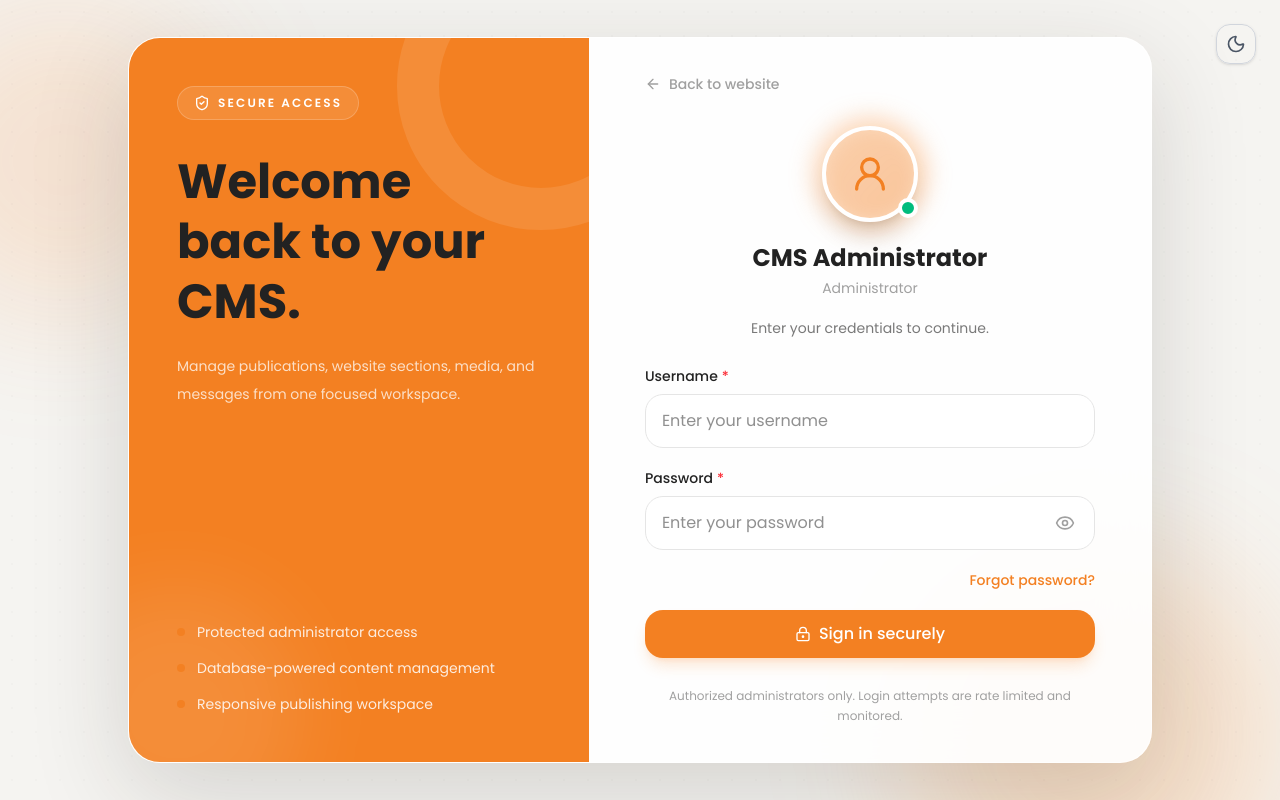
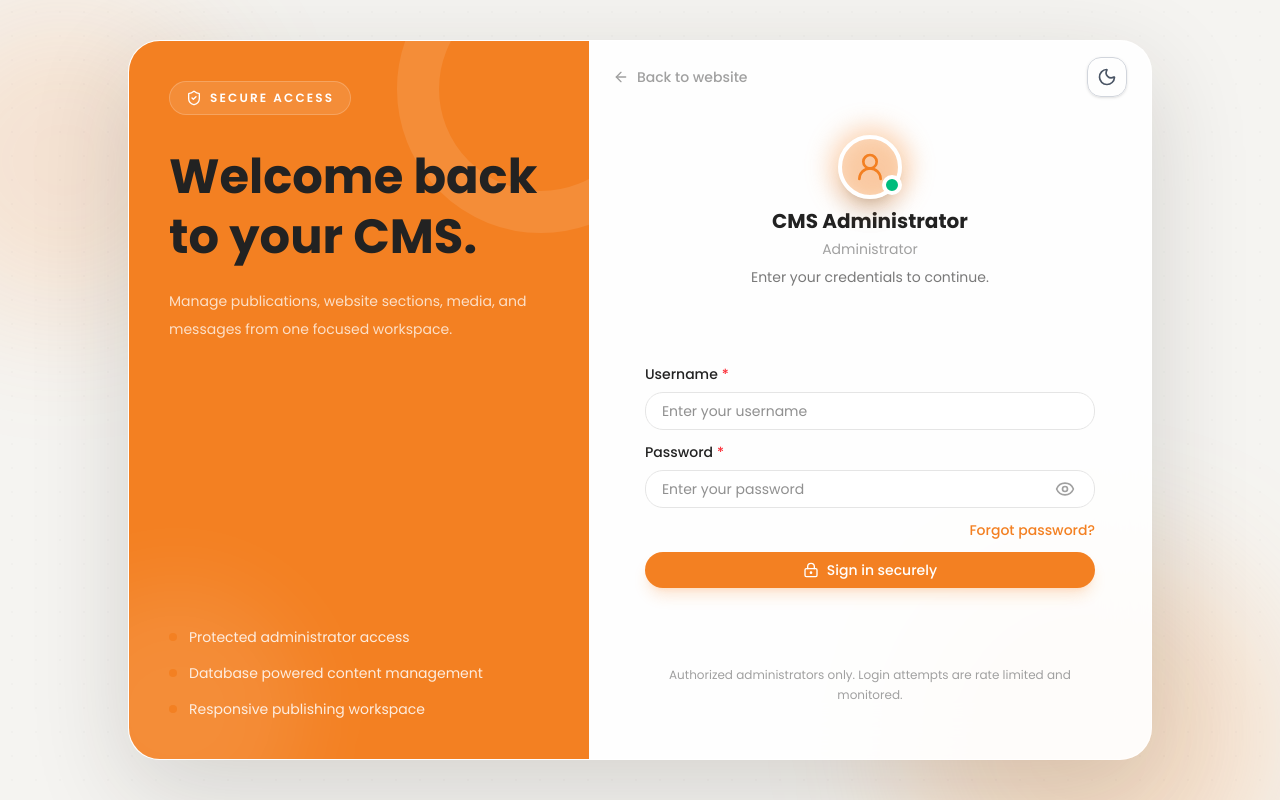
Before and after one commit to AbdulhayMuslim/zia-ashna-website, a Next.js app: page /admin/login in a window 1280 px wide. Built offline with nearby package versions, Linux system fonts and the light colour scheme; no server answers.

Commit message:
login page and reset password page ui and themetoggle location optimized and made responsive

```diff
--- a/next.config.mjs
+++ b/next.config.mjs
@@ -9,7 +9,10 @@ const nextConfig = {
   images: {
     remotePatterns,
     // Uploaded images use version query parameters to refresh cached avatars.
-    localPatterns: [{ pathname: "/uploads/**" }],
+    localPatterns: [
+      { pathname: "/images/**" },
+      { pathname: "/uploads/**" },
+    ],
   },
   async headers() {
     return [
--- a/src/app/admin/login/page.js
+++ b/src/app/admin/login/page.js
@@ -46,7 +46,8 @@ export default function LoginPage() {
     const refreshWhenVisible = () => {
       if (document.visibilityState === "visible") loadProfile();
     };
-    const channel = typeof BroadcastChannel === "undefined"
+    const channel =
+      typeof BroadcastChannel === "undefined"
         ? null
         : new BroadcastChannel("admin-profile");
     channel?.addEventListener("message", loadProfile);
@@ -92,7 +93,7 @@ export default function LoginPage() {
   const imageUrl = avatarFailed ? "" : avatarSource(profile);
 
   return (
-    <main className="relative flex min-h-dvh w-full items-center justify-center overflow-hidden bg-[#f5f4f1] px-4 py-8 dark:bg-gray-950 sm:px-6">
+    <main className="relative flex h-dvh w-full items-center justify-center overflow-hidden bg-[#f5f4f1] p-2 dark:bg-gray-950 sm:p-4">
       <div
         aria-hidden="true"
         className="absolute -left-24 top-0 h-80 w-80 rounded-full bg-brand-primary/15 blur-3xl"
@@ -110,12 +111,8 @@ export default function LoginPage() {
         }}
       />
 
-      <div className="absolute right-4 top-4 z-20 sm:right-6 sm:top-6">
-        <ThemeToggle />
-      </div>
-
-      <section className="relative z-10 grid w-full max-w-5xl overflow-hidden rounded-[2rem] border border-white/70 bg-white/90 shadow-[0_30px_100px_rgba(36,32,27,0.16)] backdrop-blur-xl dark:border-white/10 dark:bg-gray-900/90 dark:shadow-black/40 md:grid-cols-[0.9fr_1.1fr]">
-        <div className="relative hidden min-h-[650px] overflow-hidden bg-brand-primary p-10 text-white md:flex md:flex-col md:justify-between lg:p-12">
+      <section className="relative z-10 grid h-full max-h-[90dvh] min-h-0 w-full max-w-5xl overflow-hidden rounded-2xl border border-white/70 bg-white/90 shadow-[0_30px_100px_rgba(36,32,27,0.16)] backdrop-blur-xl dark:border-white/10 dark:bg-gray-900/90 dark:shadow-black/40 sm:rounded-[2rem] md:grid-cols-[0.9fr_1.1fr]">
+        <div className="relative hidden h-full min-h-0 overflow-hidden bg-brand-primary p-6 text-white md:flex md:flex-col md:justify-between lg:p-10">
           <div
             aria-hidden="true"
             className="absolute -right-24 -top-24 h-72 w-72 rounded-full border-[42px] border-white/10"
@@ -128,10 +125,10 @@ export default function LoginPage() {
             <span className="inline-flex items-center gap-2 rounded-full border border-white/20 bg-white/10 px-4 py-2 text-xs font-semibold uppercase tracking-[0.18em]">
               <ShieldCheck className="h-4 w-4" /> Secure access
             </span>
-            <h1 className="mt-8 font-heading text-4xl font-bold leading-tight lg:text-5xl">
+            <h1 className="mt-5 font-heading text-3xl font-bold leading-tight lg:mt-8 lg:text-5xl">
               Welcome back to your CMS.
             </h1>
-            <p className="mt-5 max-w-sm text-sm leading-7 text-white/75">
+            <p className="mt-3 max-w-sm text-sm leading-6 text-white/75 lg:mt-5 lg:leading-7">
               Manage publications, website sections, media, and messages from
               one focused workspace.
             </p>
@@ -139,7 +136,7 @@ export default function LoginPage() {
           <div className="relative space-y-4">
             {[
               "Protected administrator access",
-              "Database-powered content management",
+              "Database powered content management",
               "Responsive publishing workspace",
             ].map((item) => (
               <div
@@ -153,89 +150,107 @@ export default function LoginPage() {
           </div>
         </div>
 
-        <div className="flex min-h-[620px] flex-col justify-center px-5 py-9 sm:px-10 lg:px-14 dark:bg-gray-800">
+        <div className="h-full min-h-0 overflow-hidden px-4 dark:bg-gray-800 sm:px-10 lg:px-14">
+          <div className="relative flex h-full min-h-0 w-full flex-col items-center justify-around pb-2 pt-14 sm:pb-4">
+            <div className="absolute inset-x-0 md:-inset-x-5 lg:-inset-x-8 top-3 md:top-4 z-20 flex items-center justify-between">
               <Link
                 href="/"
-            className="mb-8 inline-flex w-fit items-center gap-2 text-sm font-medium text-text-muted transition hover:text-brand-primary dark:text-text-muted-dark"
+                className="inline-flex w-fit items-center gap-2 text-xs font-medium text-text-muted transition hover:text-brand-primary dark:text-text-muted-dark sm:text-sm"
               >
                 <ArrowLeft className="h-4 w-4" /> Back to website
               </Link>
 
+              <ThemeToggle />
+            </div>
+
             <div className="text-center">
-            <div className="relative mx-auto h-24 w-24">
+              <div className="relative mx-auto h-14 w-14 sm:h-16 sm:w-16">
                 <div className="absolute -inset-2 rounded-full bg-gradient-to-br from-brand-primary/30 to-brand-secondary/40 blur-md" />
-              <div className="relative flex h-24 w-24 items-center justify-center overflow-hidden rounded-full border-4 border-white bg-brand-primary/10 shadow-xl dark:border-gray-800">
+                <div className="relative flex h-14 w-14 items-center justify-center overflow-hidden rounded-full border-4 border-white bg-brand-primary/10 shadow-xl dark:border-gray-800 sm:h-16 sm:w-16">
                   {imageUrl ? (
                     <Image
                       src={imageUrl}
                       alt={`${displayName} profile`}
-                    width={96}
-                    height={96}
+                      width={64}
+                      height={64}
                       priority
                       onError={() => setAvatarFailed(true)}
                       className="h-full w-full object-cover"
                     />
                   ) : (
-                  <UserRound className="h-10 w-10 text-brand-primary" />
+                    <UserRound className="h-7 w-7 text-brand-primary sm:h-8 sm:w-8" />
                   )}
                 </div>
                 <span
-                className="absolute bottom-1 right-0 h-5 w-5 rounded-full border-4 border-white bg-emerald-500 dark:border-gray-800"
+                  className="absolute bottom-0.5 right-0 h-4 w-4 rounded-full border-[3px] border-white bg-emerald-500 dark:border-gray-800 sm:bottom-1 sm:h-5 sm:w-5 sm:border-4"
                   title="Administrator profile"
                 />
               </div>
-            <h2 className="mt-5 font-heading text-2xl font-bold text-heading dark:text-heading-dark">
+              <h2 className="mt-1 font-heading text-lg font-bold text-heading dark:text-heading-dark sm:mt-2 sm:text-xl">
                 {displayName}
               </h2>
-            <p className="mt-1 text-sm text-text-muted dark:text-text-muted-dark">
+              <p className="mt-0.5 text-xs text-text-muted dark:text-text-muted-dark sm:mt-1 sm:text-sm">
                 {profile.role || "Administrator"}
               </p>
-            <p className="mt-5 text-sm text-text dark:text-text-dark">
+              <p className="mt-1 text-xs text-text dark:text-text-dark sm:mt-2 sm:text-sm">
                 Enter your credentials to continue.
               </p>
             </div>
 
-          <form onSubmit={handleSubmit} className="mt-7 space-y-5">
+            <form
+              onSubmit={handleSubmit}
+              className="w-full space-y-2 sm:space-y-3"
+            >
               <InputField
                 id="username"
                 type="text"
                 label="Username"
                 value={form.username}
-              onChange={(event) => updateField("username", event.target.value)}
+                onChange={(event) =>
+                  updateField("username", event.target.value)
+                }
                 placeholder="Enter your username"
                 autoComplete="username"
                 required
-              className="bg-white/80 py-3.5 dark:bg-gray-950/60"
+                className="bg-white/80 py-1.5 text-sm dark:bg-gray-950/60 sm:py-2"
               />
               <InputField
                 id="password"
                 type="password"
                 label="Password"
                 value={form.password}
-              onChange={(event) => updateField("password", event.target.value)}
+                onChange={(event) =>
+                  updateField("password", event.target.value)
+                }
                 placeholder="Enter your password"
                 autoComplete="current-password"
                 required
-              className="bg-white/80 py-3.5 dark:bg-gray-950/60"
+                className="bg-white/80 py-1.5 text-sm dark:bg-gray-950/60 sm:py-2"
               />
               <div className="flex justify-end">
-              <Link href="/reset-password" className="text-sm font-medium text-brand-primary transition hover:opacity-75">Forgot password?</Link>
+                <Link
+                  href="/reset-password"
+                  className="text-xs font-medium text-brand-primary transition hover:opacity-75 sm:text-sm"
+                >
+                  Forgot password?
+                </Link>
               </div>
               <Button
                 type="submit"
-              size="lg"
+                size="sm"
                 leftIcon={LockKeyhole}
-              className="w-full shadow-lg shadow-brand-primary/20"
+                className="h-8 w-full text-sm shadow-lg shadow-brand-primary/20 sm:h-9"
                 loading={submitting}
               >
                 Sign in securely
               </Button>
             </form>
 
-          <p className="mt-7 text-center text-xs leading-5 text-text-muted dark:text-text-muted-dark">
-            Authorized administrators only. Login attempts are rate limited and
-            monitored.
+            <p className="text-center text-[11px] leading-4 text-text-muted dark:text-text-muted-dark sm:text-xs sm:leading-5">
+              Authorized administrators only. Login attempts are rate limited
+              and monitored.
             </p>
+          </div>
         </div>
       </section>
       <Toaster />
```
Also changed, not shown: src/components/auth/ResetPasswordForm.jsx (+114 -21 lines). Lines whose indentation alone changed are shown as unchanged.
